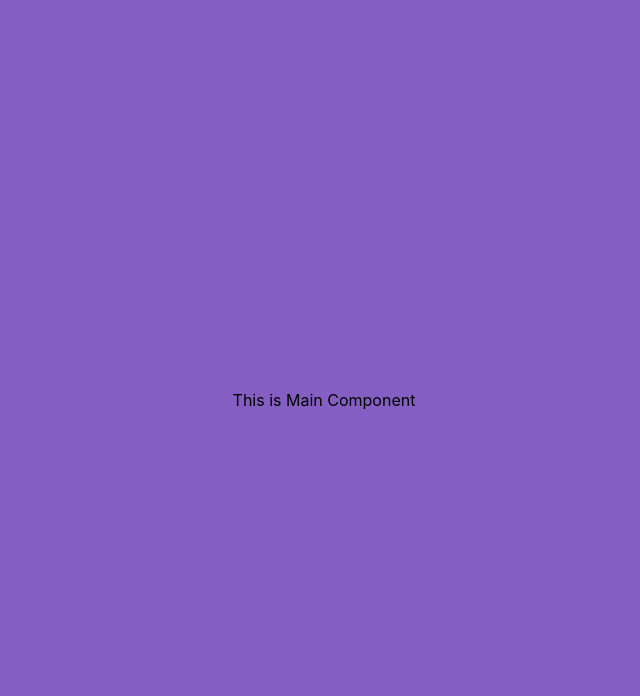
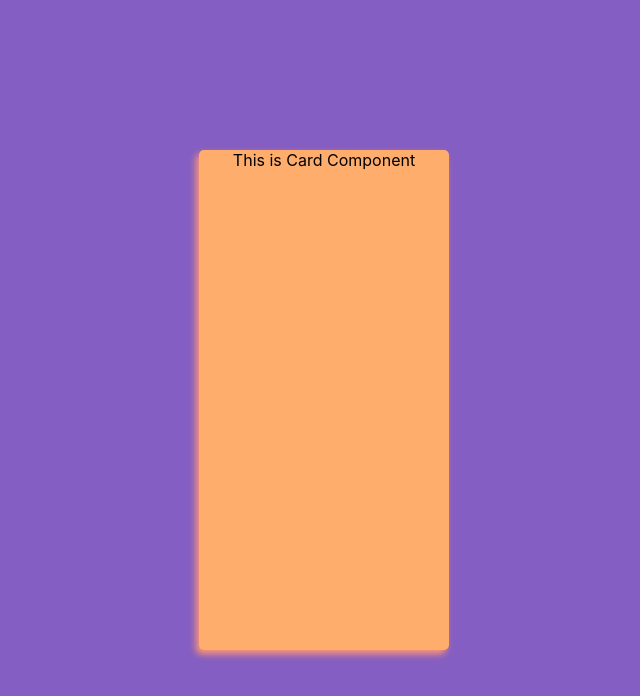
Before and after one commit to chculton/Gesture_ReactGuidelines, a React (Create React App) app in the folder gesture-guidelines/: page / in a window 1280 px wide. Shown: the top 696 px of the page, without its empty margins (316-956 px from the left). Built offline with nearby package versions, Linux system fonts and the light colour scheme.

Commit message:
New Card Component

```diff
--- /dev/null
+++ b/gesture-guidelines/src/components/Card.js
@@ -0,0 +1,15 @@
+import React from "react";
+
+// locel imports
+import styles from "../styles/Card.module.css"
+
+function Card ( )
+{
+    return  (
+        <div className={styles.card}>
+            This is Card Component
+        </div>
+    )
+}
+
+export default Card;
--- a/gesture-guidelines/src/pages/MainContainer.js
+++ b/gesture-guidelines/src/pages/MainContainer.js
@@ -3,7 +3,8 @@ import React, {Component} from 'react';
 
 
 //local imports
-import styles from '../styles/MainComponent.module.css';
+import styles from '../styles/MainContainer.module.css';
+import Card from '../components/Card';
 
 
 export class MainComponent extends Component
@@ -11,7 +12,7 @@ export class MainComponent extends Component
     render (){
         return (
             <div className={styles.main}>
-            This is Main Component
+            <Card />
             </div>
         )
     }
--- /dev/null
+++ b/gesture-guidelines/src/styles/Card.module.css
@@ -0,0 +1,10 @@
+.card {
+    display: flex;
+    flex-direction: column;
+    align-items: center;
+    background-color: #FFAD6C;
+    width: 250px;
+    height: 500px;
+    border-radius: 5px;
+    box-shadow: -3px 4px 7px #FF9671;
+}
```
Also changed, not shown: gesture-guidelines/src/styles/MainContainer.module.css (renamed from gesture-guidelines/src/styles/MainComponent.module.css).
